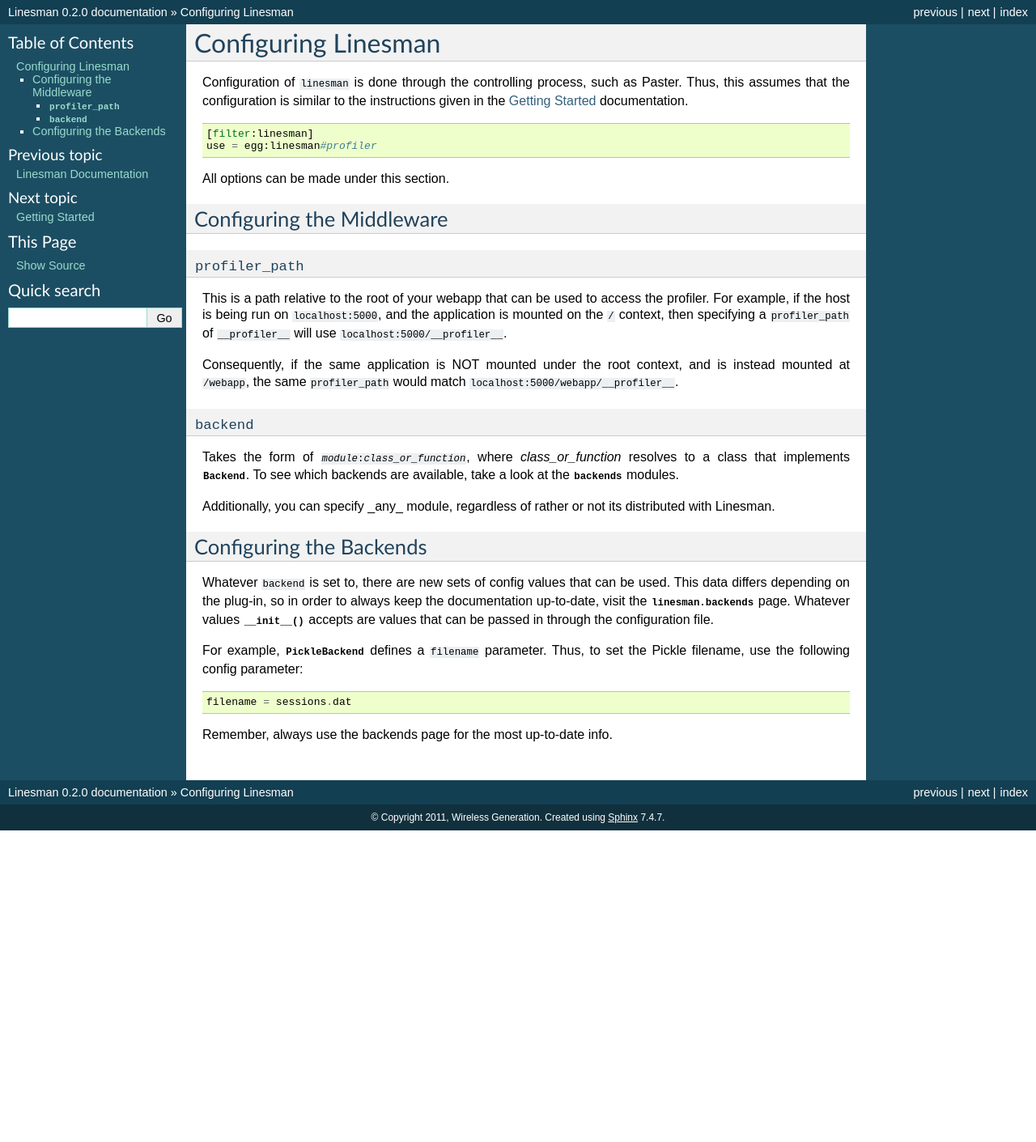
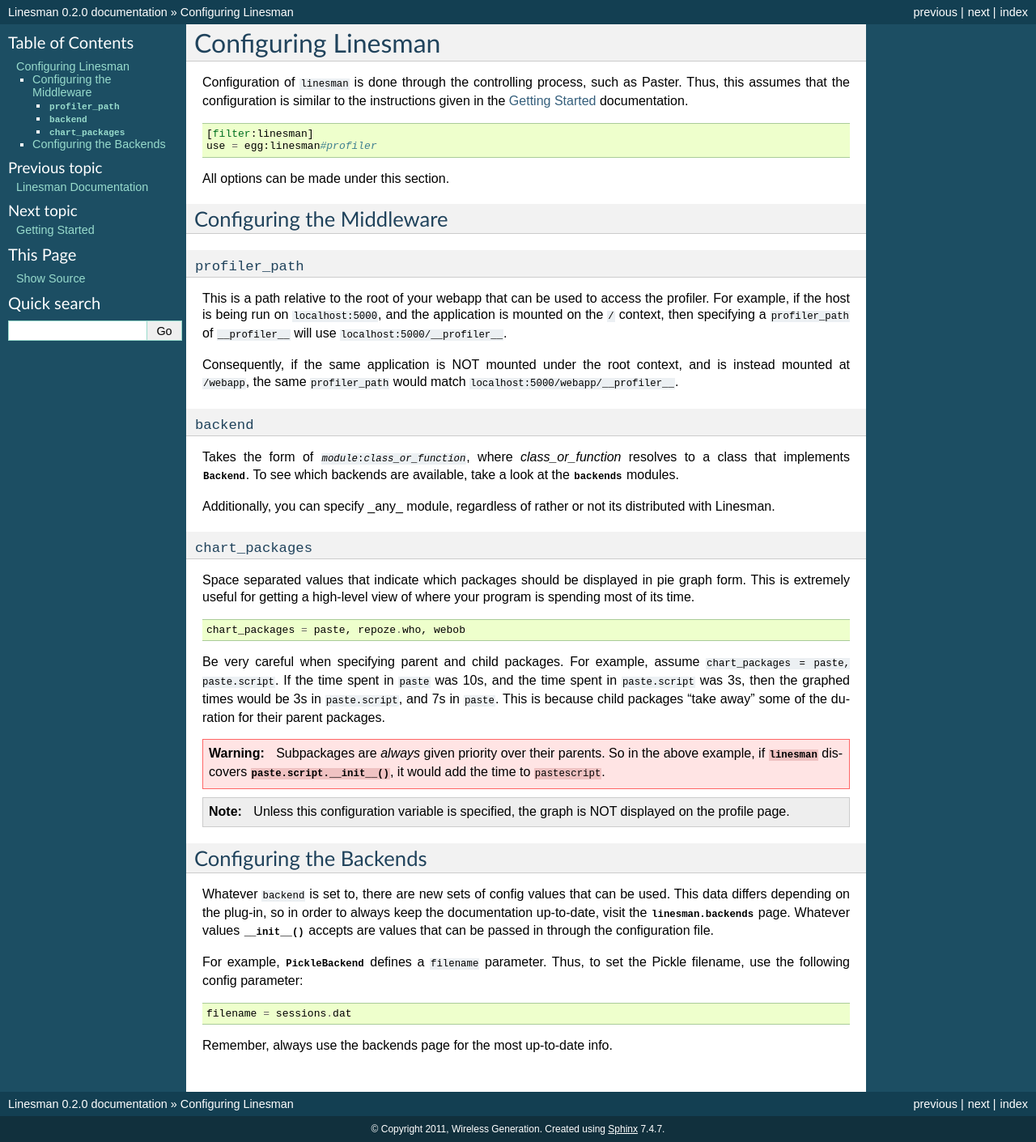
Before and after one commit to amcfague/linesman, a Sphinx documentation site: the page built from docs/narr/configuration.rst, in a window 1280 px wide. Shown: the whole page at 81% size. Built offline with Sphinx 7.4.7, drawn with Linux system fonts in a browser that asks for light colours; cross-references to code outside the pages are shown as plain code; before the commit the page ends 1026 px from its top, so only the background shows below that.

Commit message:
Finalizing pie chart viewing.
Configuration options have been added to the documentation, and *must* be set
in order for the pie charts to be displayed.  When not set, both the highcharts
javascript library and the chart info is omitted from the profile page.

Closes #1

```diff
--- a/docs/narr/configuration.rst
+++ b/docs/narr/configuration.rst
@@ -35,6 +35,32 @@ a look at the :mod:`~linesman.backends` modules.
 Additionally, you can specify _any_ module, regardless of rather or not its
 distributed with Linesman.
 
+``chart_packages``
+""""""""""""""""""
+Space separated values that indicate which packages should be displayed in pie
+graph form.  This is extremely useful for getting a high-level view of where
+your program is spending most of its time. ::
+
+    chart_packages = paste, repoze.who, webob
+
+Be very careful when specifying parent and child packages.  For example,
+assume ``chart_packages = paste, paste.script``.  If the time spent in
+:package:`paste` was 10s, and the time spent in :package:`paste.script` was 3s,
+then the graphed times would be 3s in :package:`paste.script`, and 7s in
+:package:`paste`.  This is because child packages "take away" some of the
+duration for their parent packages.
+
+.. warning::
+
+    Subpackages are *always* given priority over their parents.  So in the
+    above example, if :mod:`!linesman` discovers :func:`paste.script.__init__`,
+    it would add the time to :package:`pastescript`.
+
+.. note::
+
+    Unless this configuration variable is specified, the graph is NOT displayed
+    on the profile page.
+
 Configuring the Backends
 ------------------------
 
```
Also changed, not shown: 2 other files.
